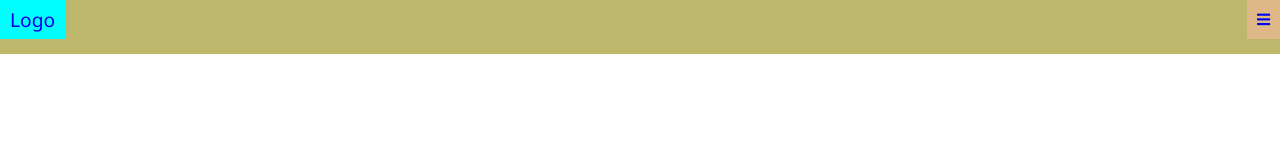
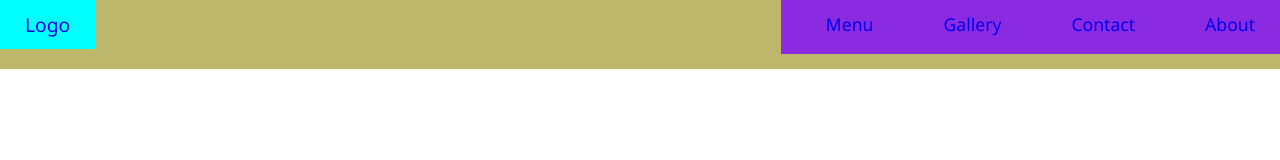
Before and after one commit to apigeoneer/website_landing_page_restaurant, a plain HTML site: page index.html in a window 1280 px wide. Drawn offline with Linux system fonts and the light colour scheme.

Commit message:
navbar css

```diff
--- a/style.css
+++ b/style.css
@@ -2,6 +2,7 @@
     padding: 0;
     margin: 0;
     box-sizing: border-box;
+    position: relative;
 }
 
 body {
@@ -18,8 +19,8 @@ a {
 #menu {
     display: flex;
     flex-wrap: wrap;
-    justify-content: space-between;
-    align-items: center;
+    justify-content: flex-end;
+    align-items: baseline;
     list-style-type: none;
     padding-bottom: 15px;
     background-color: darkkhaki;
@@ -31,8 +32,10 @@ a {
 
 #logo {
     font-size: 1.2rem;
-    padding: 10px;
+    padding: 15px 25px;
     background-color: cyan;
+    position: absolute;
+    left: 0;
 }
 
 #toggle {
@@ -47,7 +50,7 @@ a {
     width: 100%;
     text-align: center;
     font-size: 1.1rem;
-    padding: 25px 0px 5px 0px;
+    padding: 25px 20px 5px 20px;
     display: none;
     background-color: blueviolet;
 }
@@ -55,3 +58,25 @@ a {
 .active .item {
     display: block;
 }
+
+/* navbar desktop view */
+@media all and (min-width: 960px) {
+    #menu {
+        align-items: flex-start;
+    }
+
+    #logo {
+        order: 1;
+    }
+
+    .item {
+        order: 2;
+        padding: 15px 25px 20px 45px;
+        width: auto;
+        display: block;
+    }
+
+    #toggle {
+        display: none;
+    }
+}
```
